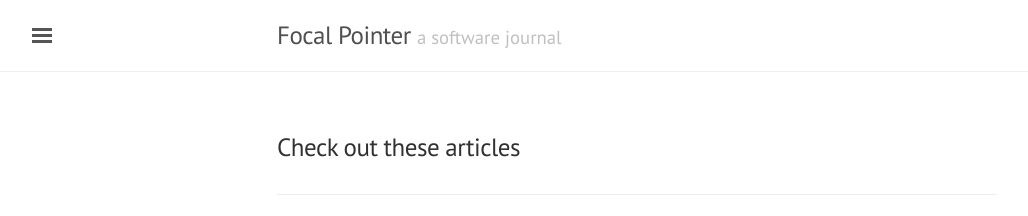
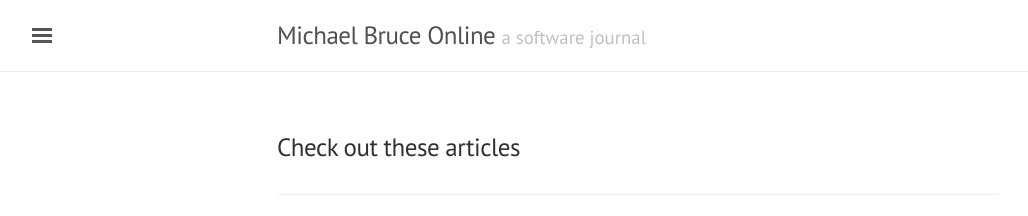
Before and after one commit to michaelbruce/michaelbruce.github.io, a Jekyll site: the page built from index.md, in a window 1280 px wide. Shown: the top 216 px of the page, without its empty margins (3-1031 px from the left). Built offline with Jekyll 4.4.1, drawn with Linux system fonts in a browser that asks for light colours.

Commit message:
Updated site settings, CNAME is now michaelbruce.online

```diff
--- a/CNAME
+++ b/CNAME
@@ -1 +1 @@
-focalpointer.org
+michaelbruce.online
--- /dev/null
+++ b/Gemfile
@@ -0,0 +1,5 @@
+source 'http://rubygems.org'
+ruby '2.3.1'
+
+gem 'jekyll'
+gem 'jekyll-paginate'
--- a/_config.yml
+++ b/_config.yml
@@ -2,16 +2,16 @@
 #
 # Use of `relative_permalinks` ensures post links from the index work properly.
 permalink:           pretty
-relative_permalinks: true
 
 # Setup
-title:               Focal Pointer
+title:               Michael Bruce Online
 tagline:             'a software journal'
 description:         'A little space to say my piece.'
 url:                 http://michaelbruce.github.io
 baseurl:             ''
 paginate:            5
 exclude: [org/]
+gems: [jekyll-paginate]
 
 # Conversion
 markdown:    kramdown
```
Also changed, not shown: Gemfile.lock (added), 1 other file.
